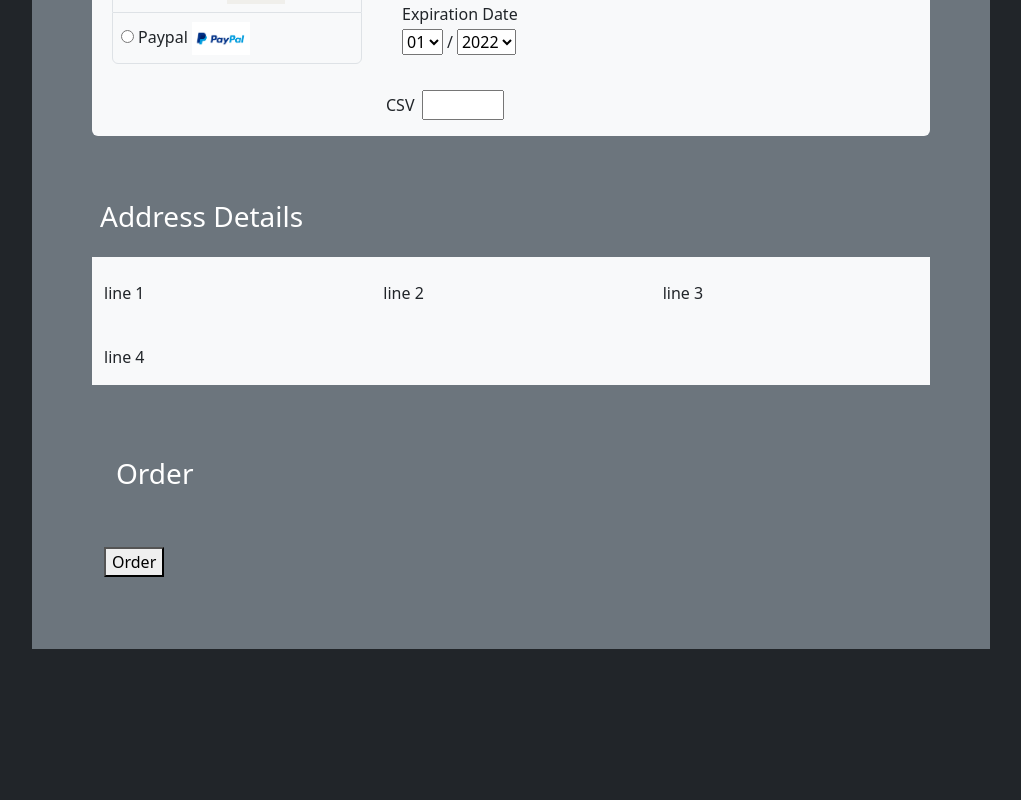
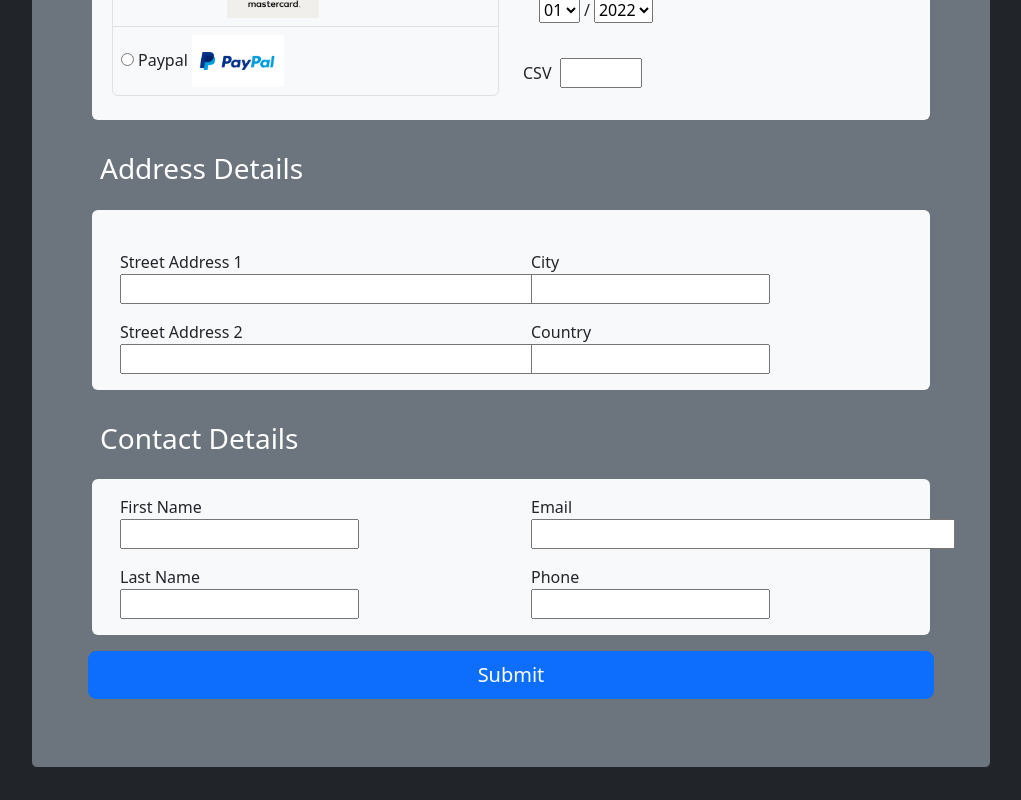
Before and after one commit to elmiang/the-burger-joint, a React (Create React App) app in the folder frontend/: page /checkout in a window 1280 px wide. Shown: the part 795-1595 px from the top of the page, without its empty margins (129-1150 px from the left). Before the commit the page ends 1477 px from the top, so only its background shows below. Built offline with nearby package versions, Linux system fonts and the light colour scheme; no server answers.

Commit message:
Checkout Page Finished
Added:
+ Contact Details
+ Formatted Address

Modified:
+ Submit Button
+ CheckoutBar Link

```diff
--- a/frontend/src/components/CheckoutBar.js
+++ b/frontend/src/components/CheckoutBar.js
@@ -5,9 +5,10 @@ const CheckoutBar = () => {
     return (
         <div class="container-fluid">
             <div id="sidebar" class="d-flex flex-column gap-2 gx-5 col-xl-2 pt-5 p-3 text-center list-group">
-                <a class="list-group-item list-group-item-action" href="#CheckoutItems">Cart list</a>
+                <a class="list-group-item list-group-item-action" href="#CheckoutItems">Cart Items</a>
+                <a class="list-group-item list-group-item-action" href="#PaymentInput">Payment Details</a>
                 <a class="list-group-item list-group-item-action" href="#AddressInput">Address</a>
-                <a class="list-group-item list-group-item-action" href="#PaymentInput">Payment Details</a>
+                <a class="list-group-item list-group-item-action" href="#ContactInput">Contact Details</a>
                 <a class="list-group-item list-group-item-action" href="#Order">Order</a>
             </div>
         </div>
--- a/frontend/src/pages/Checkout.js
+++ b/frontend/src/pages/Checkout.js
@@ -4,7 +4,7 @@ import CheckoutBar from "../components/CheckoutBar";
 
 const Checkout = () => {
     return (
-        <div class="container-fluid bg-secondary w-75 mt-3 p-3 border border-dark">
+        <div class="container-fluid bg-secondary w-75 mt-3 p-3 border border-dark rounded">
             <div class="row">
             <CheckoutBar/>
                 <div /*data-bs-spy="scroll" data-bs-target="#checkoutbar" data-bs-root-margin="0px 0px -40%" data-bs-smooth-scroll="true" */class="col py-5 p-5 rounded-2" tabindex="0">
@@ -20,8 +20,8 @@ const Checkout = () => {
 
 
                     {/*Checkout: Payment Options & Details*/}
-                    <h3 id="PaymentInput" class="p-2 mt-5 text-white">Payment Options/Details</h3>
-                    <div class="row row-cols-1 row-cols-md-3 g-4 bg-light m-2 p-2 rounded">
+                    <h3 id="PaymentInput" class="p-2 mt-3 text-white">Payment Options/Details</h3>
+                    <div class="row row-cols-1 row-cols-md-2 g-4 bg-light m-2 p-2 rounded">
 
                         <div class="gap-2  pb-3">
                             <div class="border p-2 rounded-top">
@@ -89,21 +89,73 @@ const Checkout = () => {
                     {/* End of Payment Options & Details */}
 
                     {/*Checkout: Address Details*/}
-                    <h3 id="AddressInput" class="p-3 mt-5 text-white">Address Details</h3>
-                    <div class="row row-cols-1 row-cols-md-3 g-4 m-2 bg-light">
-                        <p>line 1</p>
-                        <p>line 2</p>
-                        <p>line 3</p>
-                        <p>line 4</p>
+                    <h3 id="AddressInput" class="p-3 mt-3 text-white">Address Details</h3>
+                    <div class="row row-cols-1 row-cols-md-2 g-4 m-2 p-2 bg-light rounded">
+                        <div>
+                            <div class="p-2">
+                                <label for="AddressLine1">Street Address 1</label>
+                                <br></br>
+                                <input type="text" id="AddressLine1" size="40" class=""></input>
+                            </div>
+
+                            <div class="p-2">
+                                <label for="AddressLine2">Street Address 2</label>
+                                <br></br>
+                                <input type="text" id="AddressLine2" size="40" class=""></input><br></br>
+                            </div>
+                        </div>
+                        <div>
+                            <div class="p-2">
+                                <label for="CityLine">City</label>
+                                <br></br>
+                                <input type="text" id="CityLine" class=""></input>
+                            </div>
+
+                            <div class="p-2">
+                                <label for="CountryLine">Country</label>
+                                <br></br>
+                                <input type="text" id="CountryLine" class=""></input><br></br>
+                            </div>
+                        </div>
                     </div>
                      {/*End of Address Details*/}
 
+                     {/*Contact Details*/}
+                     <h3 id="ContactInput" class="p-3 mt-3 text-white">Contact Details</h3>
+                    <div class="row row-cols-1 row-cols-md-2 m-2 p-2 bg-light rounded">
+                    <div>
+                            <div class="p-2">
+                                <label for="FName">First Name</label>
+                                <br></br>
+                                <input type="text" id="FName" class=""></input>
+                            </div>
+
+                            <div class="p-2">
+                            <label for="LName">Last Name</label>
+                                <br></br>
+                                <input type="text" id="LName" class=""></input>
+                            </div>
+                        </div>
+                        <div>
+                            <div class="p-2">
+                                <label for="EmailLine">Email</label>
+                                <br></br>
+                                <input type="text" id="EmailLine" size="40" class=""></input>
+                            </div>
+
+                            <div class="p-2">
+                                <label for="PhoneLine">Phone</label>
+                                <br></br>
+                                <input type="text" maxLength="10" id="PhoneLine" class=""></input><br></br>
+                            </div>
+                        </div>
+                    </div>
+                    {/*End of Contact Details*/}
+
                      {/*Checkout: Order*/}
-                    <h3 id="Order" class="p-4 mt-5 text-white m-2">Order</h3>
-                    <div class="row row-cols-1 row-cols-md-3 g-4 m-2">
-                        <form>
-                            <button>Order</button>
-                        </form>
+
+                    <div class="row row-cols-1 g-2 m-1">
+                            <button class="btn btn-primary btn-lg btn-block" id="Order">Submit</button>
                     </div>
                      {/*End of Order*/}
                 </div>
```
